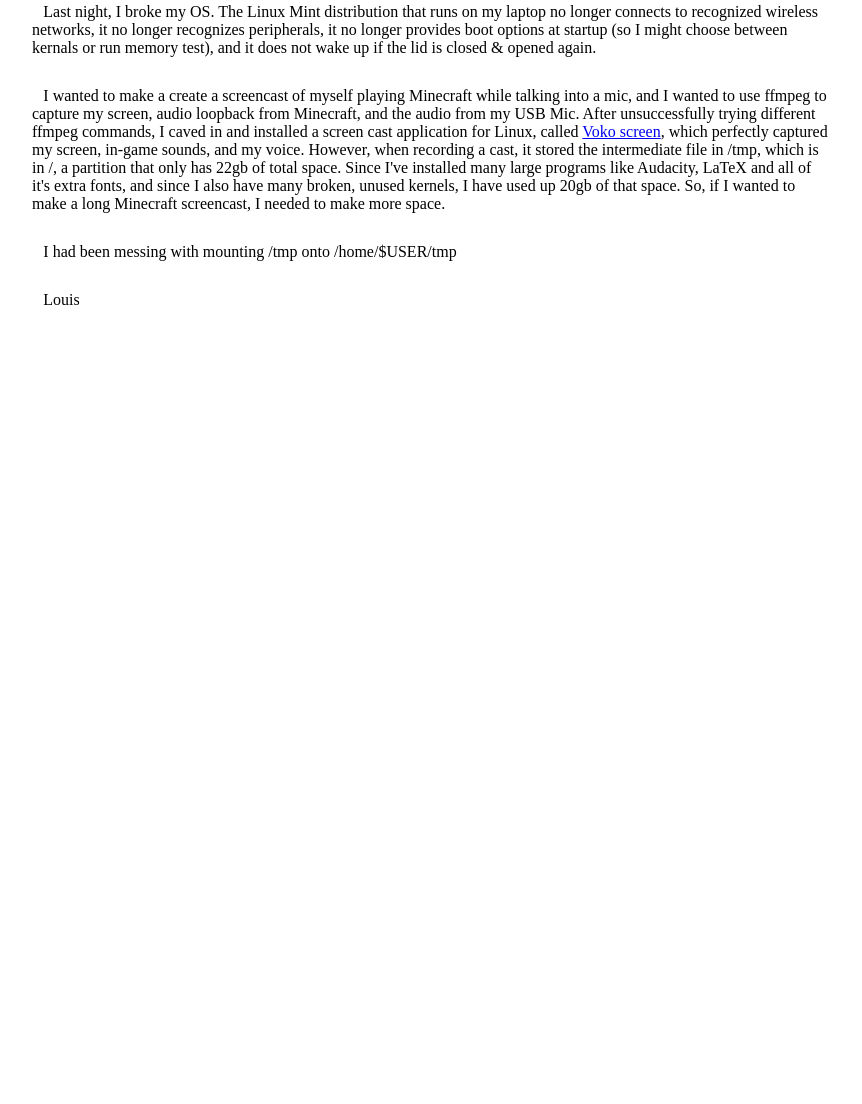
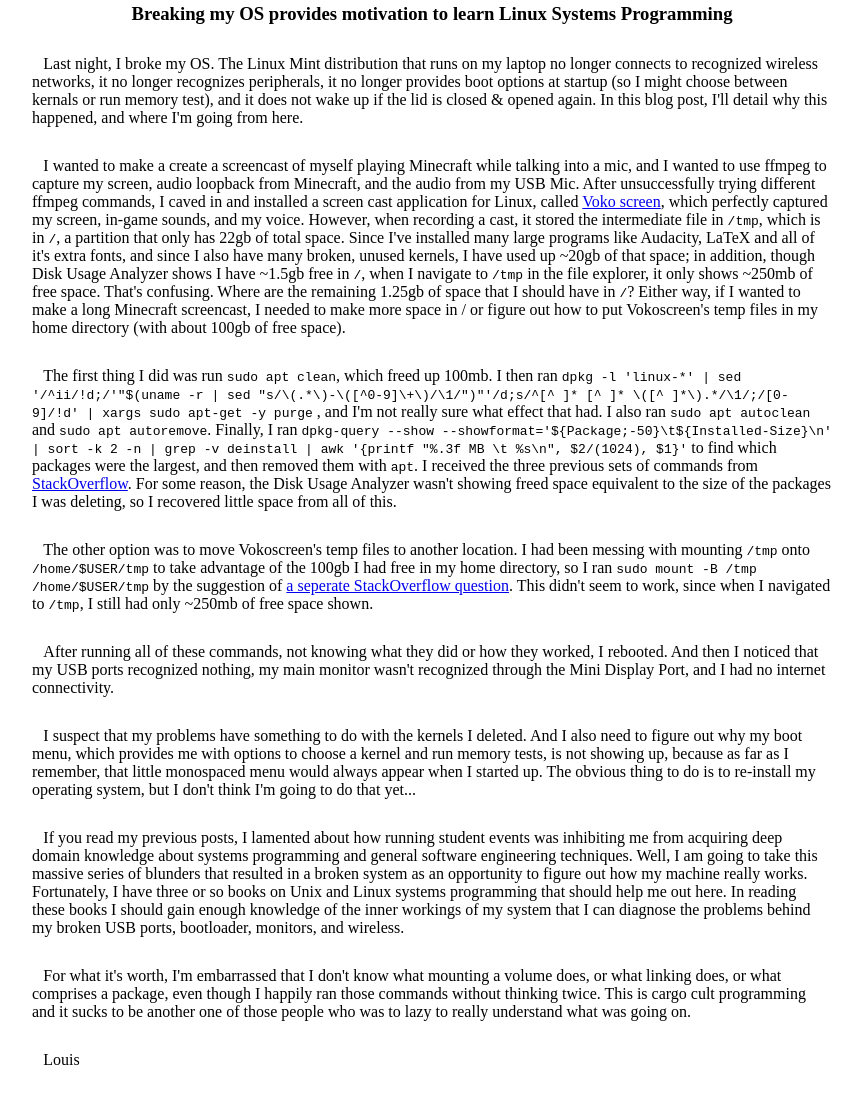
Before and after one commit to LouisRitchie/website, a plain HTML site: page 170329.html in a window 1280 px wide. Shown: the part 152-1256 px from the top of the page, without its empty margins (208-1070 px from the left). Before the commit the page ends 800 px from the top, so only its background shows below. Drawn offline with Linux system fonts and the light colour scheme.

Commit message:
finish 190329, add link in index

```diff
--- a/170329.html
+++ b/170329.html
@@ -9,9 +9,10 @@
 <body>
   <h1>Louis Ritchie - <a href="index.html">Home</a></h1>
   <h2>March 29 2017</h2>
-  <h3></h3>
+  <h3>Breaking my OS provides motivation to learn Linux Systems Programming</h3>
 <p>
 Last night, I broke my OS. The Linux Mint distribution that runs on my laptop no longer connects to recognized wireless networks, it no longer recognizes peripherals, it no longer provides boot options at startup (so I might choose between kernals or run memory test), and it does not wake up if the lid is closed & opened again.
+In this blog post, I'll detail why this happened, and where I'm going from here.
 </p><p>
 I wanted to make a create a screencast of myself playing Minecraft while talking into a
 mic, and I wanted to use ffmpeg to capture my screen, audio loopback from Minecraft,
@@ -19,19 +20,58 @@
 After unsuccessfully trying different ffmpeg commands, I caved in and installed a screen
 cast application for Linux, called <a href="https://github.com/vkohaupt/vokoscreen">Voko
 screen</a>, which perfectly captured my screen, in-game sounds, and my voice.
-However, when recording a cast, it stored the intermediate file in /tmp, which is in /,
+However, when recording a cast, it stored the intermediate file in <code>/tmp</code>, which is in <code>/</code>,
  a partition that only has 22gb of total space. Since I've installed many large programs like
  Audacity, LaTeX and all of it's extra fonts, and since I also have many broken,
- unused kernels, I have used up 20gb of that space. So, if I wanted to make a long
- Minecraft screencast, I needed to make more space.
+ unused kernels, I have used up ~20gb of that space; in addition, though
+ Disk Usage Analyzer shows I have ~1.5gb free in <code>/</code>, when
+ I navigate to <code>/tmp</code> in the file explorer,
+ it only shows ~250mb of free space. That's confusing. Where are the remaining 1.25gb of space that I should have in <code>/</code>? Either way, if I wanted to make a long
+ Minecraft screencast, I needed to make more space in / or figure out how to put Vokoscreen's temp files in my home directory (with about 100gb of free space).
 </p><p>
-I had been messing with mounting /tmp onto
-/home/$USER/tmp
+The first thing I did was run <code>sudo apt clean</code>, which freed up 100mb. I then
+  ran <code>dpkg -l 'linux-*' | sed '/^ii/!d;/'"$(uname -r | sed "s/\(.*\)-\([^0-9]\+\)/\1/")"'/d;s/^[^ ]* [^ ]* \([^ ]*\).*/\1/;/[0-9]/!d' | xargs sudo apt-get -y purge</code>
+, and I'm not really sure what effect that had. I also ran <code>sudo apt autoclean</code> and <code>sudo apt autoremove</code>.
+Finally, I ran <code>dpkg-query --show --showformat='${Package;-50}\t${Installed-Size}\n' | sort -k 2 -n | grep -v deinstall | awk '{printf "%.3f MB \t %s\n", $2/(1024), $1}'</code>
+to find which packages were the largest, and then removed them with <code>apt</code>.
+I received the three previous sets of commands from <a href="http://askubuntu.com/questions/57994/root-drive-is-running-out-of-disk-space-how-can-i-free-up-space">StackOverflow</a>.
+For some reason, the Disk Usage Analyzer wasn't showing freed space equivalent to the size
+of the packages I was deleting, so I recovered little space from all of this.
 </p><p>
+The other option was to move Vokoscreen's temp files to another location.
+I had been messing with mounting <code>/tmp</code> onto
+<code>/home/$USER/tmp</code> to take advantage of the 100gb I had free in my home directory,
+so I ran <code>sudo mount -B /tmp /home/$USER/tmp</code> by the suggestion of
+<a href="http://askubuntu.com/questions/371619/move-tmp-folder-from-partition-to-mounted-partition-mnt">a seperate StackOverflow question</a>.
+This didn't seem to work, since when I navigated to <code>/tmp</code>,
+I still had only ~250mb of free space shown.
 </p><p>
-
+After running all of these commands, not knowing what they did or how they worked,
+I rebooted. And then I noticed that my USB ports recognized nothing, my main monitor
+wasn't recognized through the Mini Display Port, and I had no internet connectivity.
+</p><p>
+I suspect that my problems have something to do with the kernels I deleted. And I also
+need to figure out why my boot menu, which provides me with options to choose a kernel
+and run memory tests, is not showing up, because as far as I remember, that little
+monospaced menu would always appear when I started up.
+The obvious thing to do is to re-install my operating system, but I don't think I'm
+going to do that yet...
+</p><p>
+If you read my previous posts, I lamented about how running student events was
+inhibiting me from acquiring deep domain knowledge about systems programming and
+general software engineering techniques. Well, I am going to take this massive
+series of blunders that resulted in a broken system as an opportunity to figure out
+how my machine really works. Fortunately, I have three or so books on Unix and Linux
+systems programming that should help me out here. In reading these books I should gain
+enough knowledge of the inner workings of my system that I can diagnose the problems
+behind my broken USB ports, bootloader, monitors, and wireless.
+</p><p>
+For what it's worth, I'm embarrassed that I don't know what mounting a volume does,
+or what linking does, or what comprises a package, even though I happily ran those
+commands without thinking twice. This is cargo cult programming and it sucks to be
+another one of those people who was to lazy to really understand what was going on.
+</p><p>
 Louis
-
   </p>
 </body>
  </html>
```
Also changed, not shown: index.html (+1 -0 lines).
